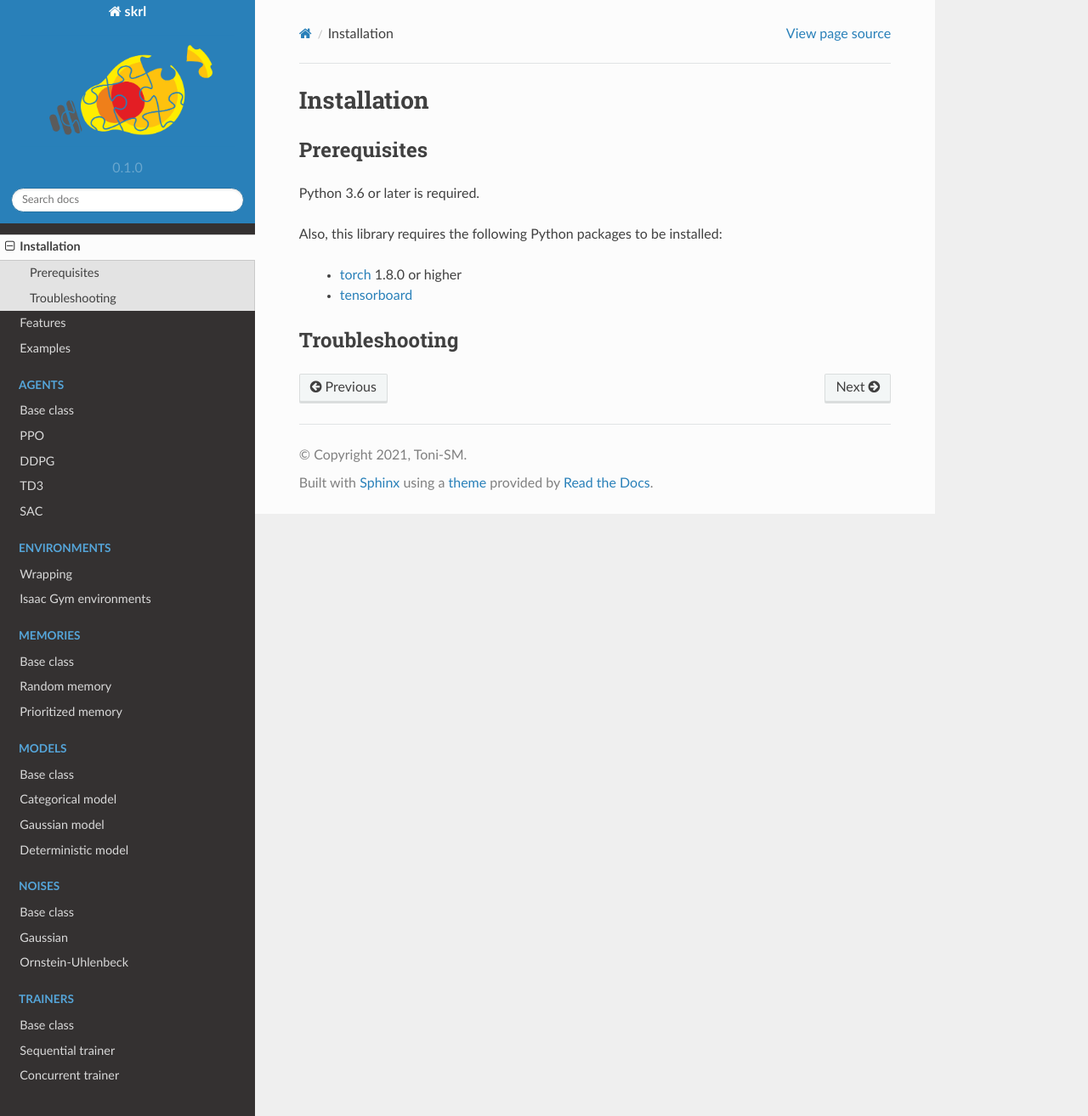
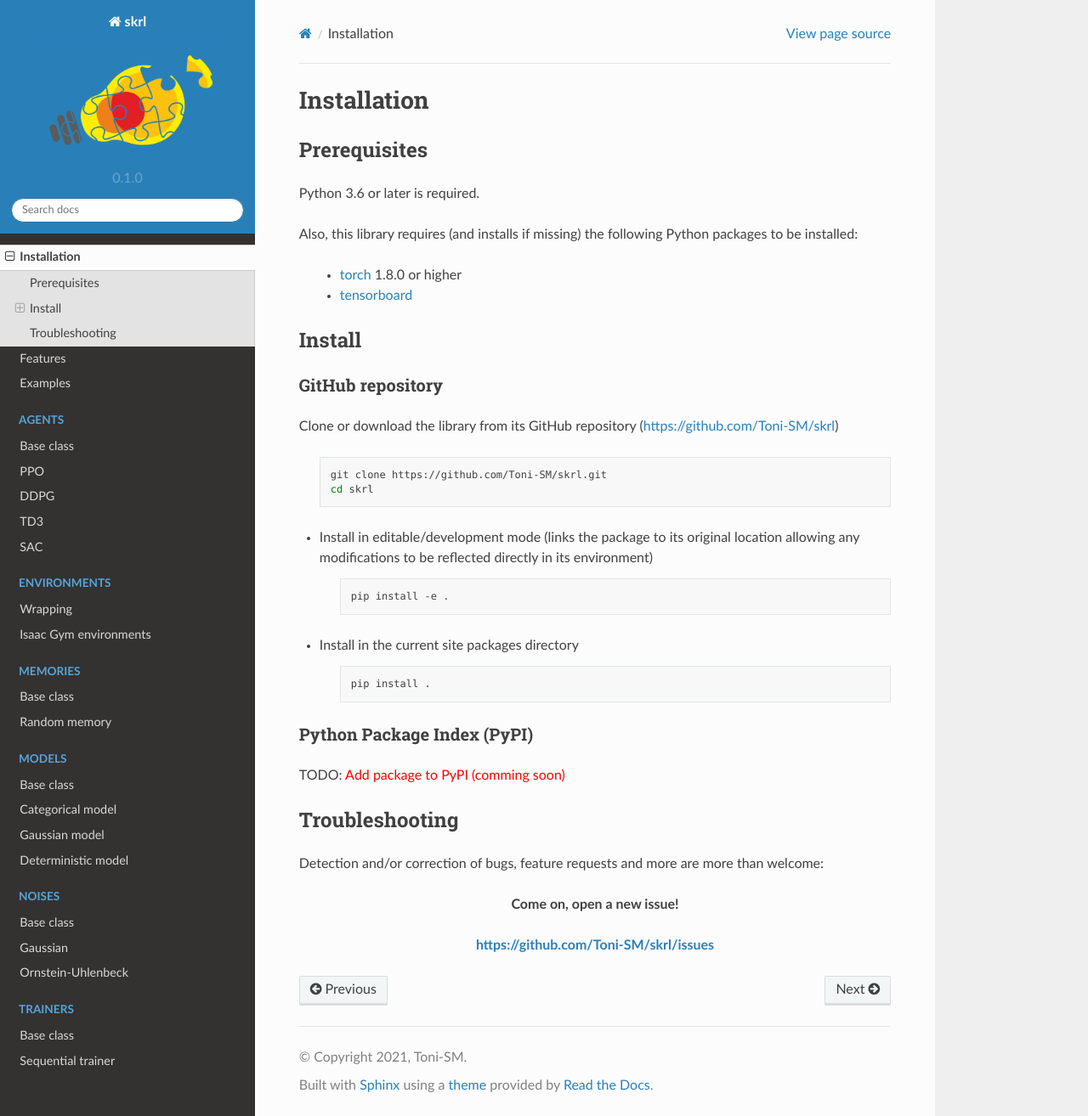
Before and after one commit to Toni-SM/skrl, a Sphinx documentation site: the page built from docs/source/intro/installation.rst, in a window 1280 px wide and 1314 px high. Shown: the whole window at 85% size. Built offline with Sphinx 7.4.7 and the Read the Docs theme 2.0.0, drawn with Linux system fonts in a browser that asks for light colours; pages that are not in the unit, such as notebooks, are missing from menus.

Commit message:
Add installation instructions

```diff
--- a/docs/source/intro/examples.rst
+++ b/docs/source/intro/examples.rst
@@ -1,2 +1,4 @@
 Examples
 ========
+
+TODO: :red:`(comming soon)`
--- a/docs/source/intro/features.rst
+++ b/docs/source/intro/features.rst
@@ -1,8 +1,4 @@
 Features
 ========
 
-1
--
-
-2
--
+TODO: :red:`(comming soon)`
--- a/docs/source/intro/installation.rst
+++ b/docs/source/intro/installation.rst
@@ -6,10 +6,46 @@
 
 Python 3.6 or later is required.
 
-Also, this library requires the following Python packages to be installed:
+Also, this library requires (and installs if missing) the following Python packages to be installed:
 
     * `torch <https://pytorch.org/>`_ 1.8.0 or higher
     * `tensorboard <https://www.tensorflow.org/tensorboard>`_
 
+Install
+-------
+
+GitHub repository
+^^^^^^^^^^^^^^^^^
+
+Clone or download the library from its GitHub repository (https://github.com/Toni-SM/skrl)
+
+    .. code-block:: bash
+
+        git clone https://github.com/Toni-SM/skrl.git
+        cd skrl
+
+* Install in editable/development mode (links the package to its original location allowing any modifications to be reflected directly in its environment)
+
+    .. code-block:: bash
+
+        pip install -e .
+
+* Install in the current site packages directory
+
+    .. code-block:: bash
+
+        pip install .
+
+Python Package Index (PyPI)
+^^^^^^^^^^^^^^^^^^^^^^^^^^^
+
+TODO: :red:`Add package to PyPI (comming soon)`
+
 Troubleshooting
 ---------------
+
+Detection and/or correction of bugs, feature requests and more are more than welcome:
+
+.. centered:: Come on, open a new issue!
+
+.. centered:: https://github.com/Toni-SM/skrl/issues
```
Also changed, not shown: docs/source/index.rst (+9 -7 lines).
